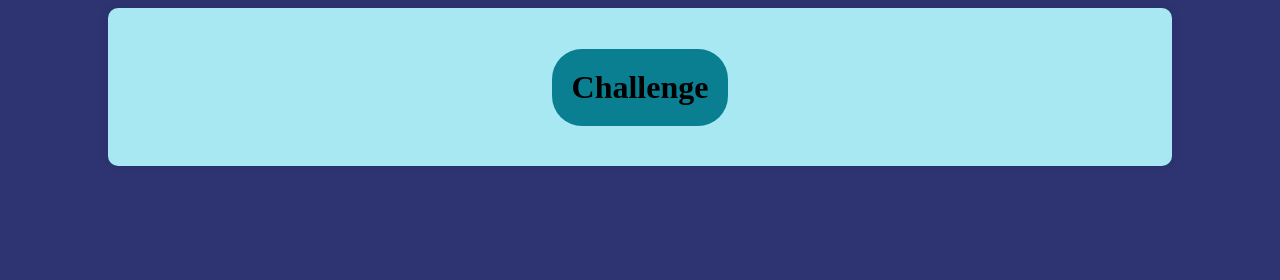
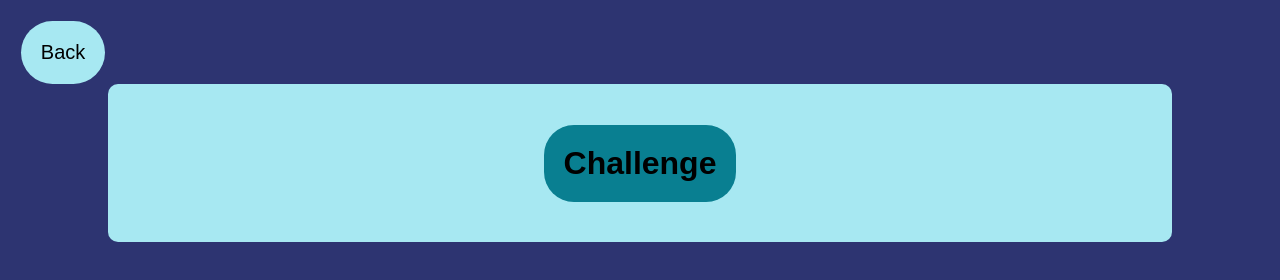
Before and after one commit to 0BluSky0/project-alpha, a plain HTML site: page client/challenge/index.html in a window 1280 px wide. Drawn offline with Linux system fonts and the light colour scheme.

Commit message:
add back button to quiz page

```diff
--- a/client/challenge/index.html
+++ b/client/challenge/index.html
@@ -8,6 +8,9 @@
     <title>Challenge</title>
   </head>
   <body>
+    <div id="back-button">
+        <button id = "back">Back</button>
+    </div>
     <div id="challenge-container">
       <div id="title-container">
         <h1 id="topic-title">Loading...</h1>
--- a/client/challenge/index.js
+++ b/client/challenge/index.js
@@ -4,6 +4,10 @@ if (topic){
     document.getElementById("topic-title").textContent = topic.charAt(0).toUpperCase() + topic.slice(1)
 } else document.getElementById("topic-title").textContent = "Challenge"
 
+
+document.getElementById("back").addEventListener("click", (e) => {
+    window.location.href="../homepage/index.html"
+})
 
 
 async function fetchQuestions(topic){
--- a/client/challenge/styles.css
+++ b/client/challenge/styles.css
@@ -1,37 +1,55 @@
-body{
-    background-color:rgba(4, 12, 85, 0.836)
+body {
+  background-color: rgba(4, 12, 85, 0.836);
+  font-family: "Poppins", sans-serif;
+}
+
+#back {
+  margin-left: 1vw;
+  margin-top: 1vw;
+  padding: 10px;
+  background-color: #a7e8f2;
+  text-align: center;
+  padding: 20px;
+  border: 0;
+  border-radius: 40px;
+  font-size:20px
+}
+
+#back:hover {
+  background-color: #097f91;
+  color: white;
+  transform: scale(1.05);
 }
 
 #challenge-container {
-  width:80vw;
+  width: 80vw;
   margin: 0 auto;
   padding: 20px;
   background-color: #a7e8f2;
   border-radius: 10px;
-  box-shadow: 0 0 10px rgba(0, 0, 0, 0.1);
-  display:flex;
+  display: flex;
   justify-content: center;
   flex-direction: column;
 }
 
 #title-container {
-    width: 80vw;
-    display:flex;
-    justify-content: center;
+  width: 80vw;
+  display: flex;
+  justify-content: center;
 }
 
 #topic-title {
   text-align: center;
-  background-color:#097f91;
-  padding:20px;
+  background-color: #097f91;
+  padding: 20px;
   border-radius: 30px;
   margin-bottom: 20px;
 }
 
 #questions-container {
-    display:flex;
-    width:80vw;
-    justify-content: center;
+  display: flex;
+  width: 80vw;
+  justify-content: center;
 }
 
 .question {
--- a/client/homepage/index.js
+++ b/client/homepage/index.js
@@ -5,3 +5,7 @@ document.querySelectorAll(".challenge").forEach(button => {
         window.location.href="../challenge/index.html"
     })
 })
+
+document.getElementById("logout").addEventListener("click", (e) => {
+    window.location.href="../login/index.html"
+})
```
